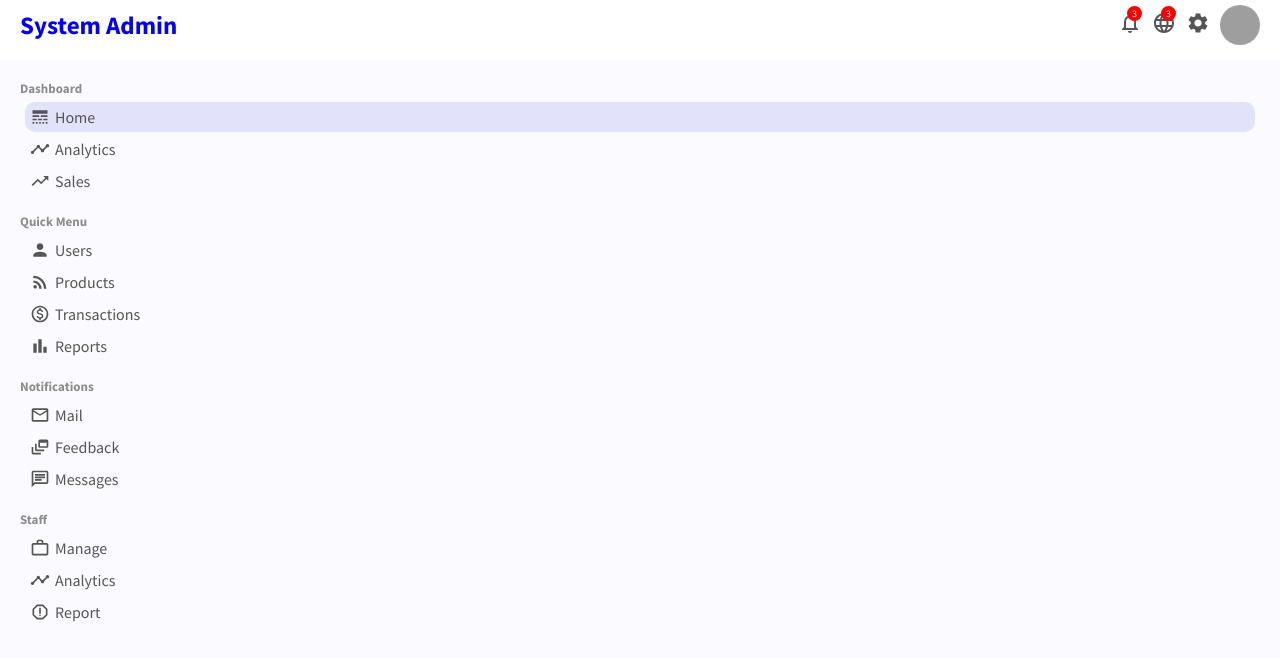
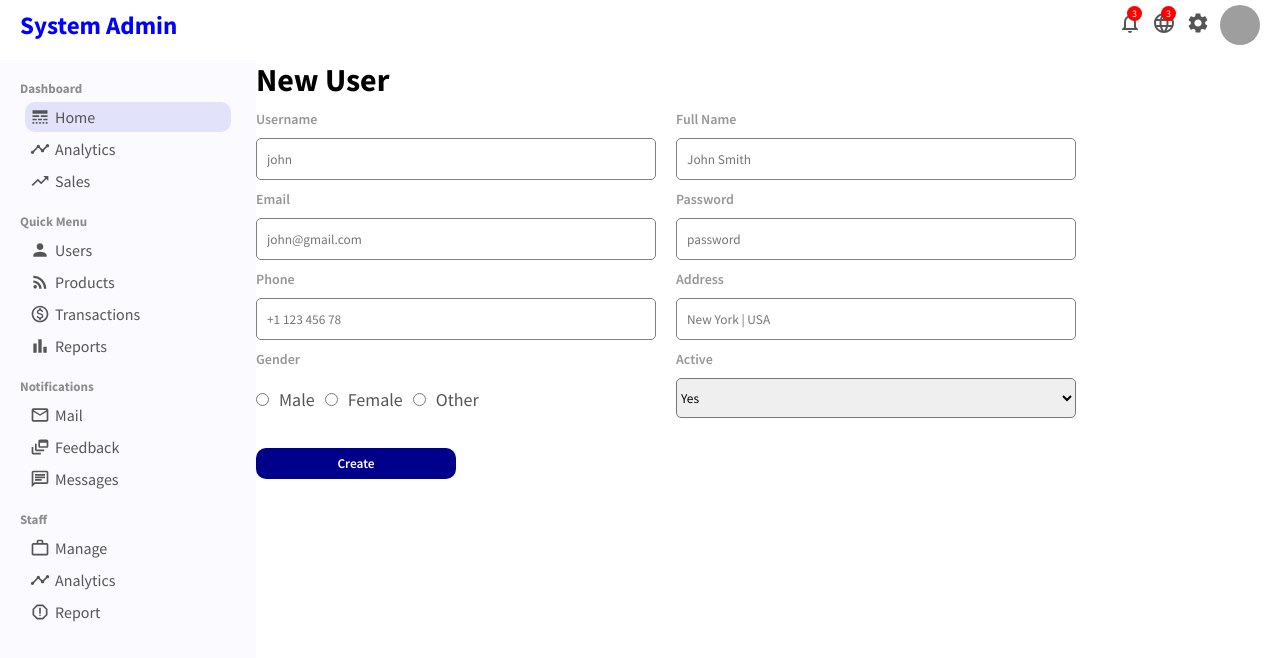
Before and after one commit to samuelkungu/redesign, a React (Create React App) app in the folder admin/panel/: page /newUser in a window 1280 px wide. Shown: the top 658 px of the page. Built offline with nearby package versions, Linux system fonts and the light colour scheme; grey boxes are pictures that could not be loaded.

Commit message:
add new user page

```diff
--- a/admin/panel/src/App.css
+++ b/admin/panel/src/App.css
@@ -2,3 +2,7 @@
  display: flex;
  margin-top: 10px;
 }
+.link{
+    text-decoration: none;
+    color: inherit;
+}
--- a/admin/panel/src/App.js
+++ b/admin/panel/src/App.js
@@ -5,6 +5,8 @@
 import Home from "./pages/home/Home";
 import UserList from "./pages/userlist/UserList";
 import User from "./pages/user/User";
+import NewUser from "./pages/newUser/NewUser";
+import Products from "./pages/products/Products";
 
 
 function App() {
@@ -17,6 +19,8 @@
           <Route path='' element={<Home/>} />
           <Route path="/users" element={<UserList/>} />
           <Route path="/user/:userId" element={<User/>} />
+          <Route path="/newUser" element={<NewUser/>} />
+          <Route path="/products" element={<Products/>} />
         </Routes>
       </div>
     </BrowserRouter>
--- a/admin/panel/src/components/sidebar/SideBar.jsx
+++ b/admin/panel/src/components/sidebar/SideBar.jsx
@@ -1,5 +1,6 @@
 import { BarChart, ChatOutlined, DynamicFeedOutlined, LineStyle, MailOutline, MonetizationOnOutlined, Person, ReportGmailerrorredOutlined, RssFeedOutlined, Timeline, TrendingUp, WorkOutlineOutlined } from '@mui/icons-material'
 import React from 'react'
+import { Link } from 'react-router-dom'
 import "./sidebar.css"
 
 function SideBar() {
@@ -18,8 +19,13 @@
             <div className="sidebar-menu">
                 <h3 className="sidebar-title">Quick Menu</h3>
                 <ul className="sidebar-list">
-                    <li className="sidebar-list-item "><Person className='sidebar-icons'/>Users</li>
-                    <li className="sidebar-list-item"><RssFeedOutlined className='sidebar-icons'/>Products</li>
+                    <Link to={"/users"} className="link" >
+                       <li className="sidebar-list-item "><Person className='sidebar-icons'/>Users</li>
+                    </Link>
+                    <Link to={"/products"} className="link" >
+                        <li className="sidebar-list-item"><RssFeedOutlined className='sidebar-icons'/>Products</li>
+                    </Link>
+
                     <li className="sidebar-list-item"><MonetizationOnOutlined className='sidebar-icons'/>Transactions</li>
                     <li className="sidebar-list-item"><BarChart className='sidebar-icons'/>Reports</li>
                 </ul>
--- /dev/null
+++ b/admin/panel/src/pages/newUser/NewUser.jsx
@@ -0,0 +1,57 @@
+import React from 'react'
+import "./newUser.css"
+
+function NewUser() {
+  return (
+    <div className="new-user">
+    <h1 className="new-user-title">New User</h1>
+    <form className="new-user-form">
+      <div className="new-user-item">
+        <label>Username</label>
+        <input type="text" placeholder="john" />
+      </div>
+      <div className="new-user-item">
+        <label>Full Name</label>
+        <input type="text" placeholder="John Smith" />
+      </div>
+      <div className="new-user-item">
+        <label>Email</label>
+        <input type="email" placeholder="john@gmail.com" />
+      </div>
+      <div className="new-user-item">
+        <label>Password</label>
+        <input type="password" placeholder="password" />
+      </div>
+      <div className="new-user-item">
+        <label>Phone</label>
+        <input type="text" placeholder="+1 123 456 78" />
+      </div>
+      <div className="new-user-item">
+        <label>Address</label>
+        <input type="text" placeholder="New York | USA" />
+      </div>
+      <div className="new-user-item">
+        <label>Gender</label>
+        <div className="new-user-gender">
+          <input type="radio" name="gender" id="male" value="male" />
+          <label for="male">Male</label>
+          <input type="radio" name="gender" id="female" value="female" />
+          <label for="female">Female</label>
+          <input type="radio" name="gender" id="other" value="other" />
+          <label for="other">Other</label>
+        </div>
+      </div>
+      <div className="new-user-item">
+        <label>Active</label>
+        <select className="new-user-select" name="active" id="active">
+          <option value="yes">Yes</option>
+          <option value="no">No</option>
+        </select>
+      </div>
+      <button className="new-user-btn">Create</button>
+    </form>
+  </div>
+  )
+}
+
+export default NewUser
--- /dev/null
+++ b/admin/panel/src/pages/newUser/newUser.css
@@ -0,0 +1,57 @@
+.new-user {
+    flex: 4;
+  }
+
+  .new-user-form {
+    display: flex;
+    flex-wrap: wrap;
+  }
+
+  .new-user-item {
+    width: 400px;
+    display: flex;
+    flex-direction: column;
+    margin-top: 10px;
+    margin-right: 20px;
+  }
+
+  .new-user-item > label {
+    margin-bottom: 10px;
+    font-size: 14px;
+    font-weight: 600;
+    color: rgb(151, 150, 150);
+  }
+
+  .new-user-item > input {
+    height: 20px;
+    padding: 10px;
+    border: 1px solid gray;
+    border-radius: 5px;
+  }
+
+  .new-user-gender > input {
+    margin-top: 15px;
+  }
+
+  .new-user-gender>label{
+      margin: 10px;
+      font-size: 18px;
+      color: #555;
+  }
+
+  .new-user-select{
+      height: 40px;
+      border-radius: 5px;
+  }
+
+  .new-user-btn{
+      width: 200px;
+      border: none;
+      background-color: darkblue;
+      color: white;
+      padding: 7px 10px;
+      font-weight: 600;
+      border-radius: 10px;
+      margin-top: 30px;
+      cursor: pointer;
+  }
--- /dev/null
+++ b/admin/panel/src/pages/products/Products.jsx
@@ -0,0 +1,12 @@
+import React from 'react'
+import "./products.css"
+
+function Products() {
+  return (
+    <div className='products'>
+        Products
+    </div>
+  )
+}
+
+export default Products
--- /dev/null
+++ b/admin/panel/src/pages/products/products.css
@@ -0,0 +1,3 @@
+.products{
+    flex: 4;
+}
--- a/admin/panel/src/pages/user/User.jsx
+++ b/admin/panel/src/pages/user/User.jsx
@@ -1,5 +1,6 @@
 import { CalendarToday, LocationSearching, MailOutline, PermIdentity, PhoneAndroid, Publish } from '@mui/icons-material'
 import React from 'react'
+import { Link } from 'react-router-dom'
 import "./user.css"
 
 function User() {
@@ -7,7 +8,10 @@
     <div className='user'>
         <div className="user-title-container">
             <h1 className="user-title">Edit User</h1>
+            <Link to={"/newUser"}>
             <button className="user-add-btn">Create</button>
+            </Link>
+
         </div>
 
         <div className="user-container">
```
